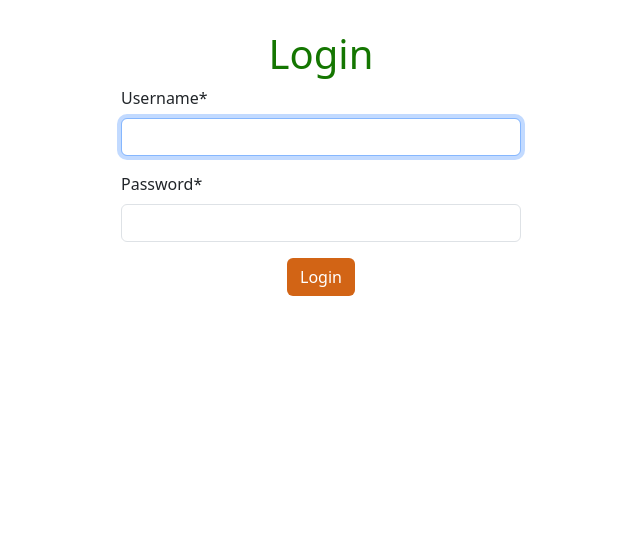
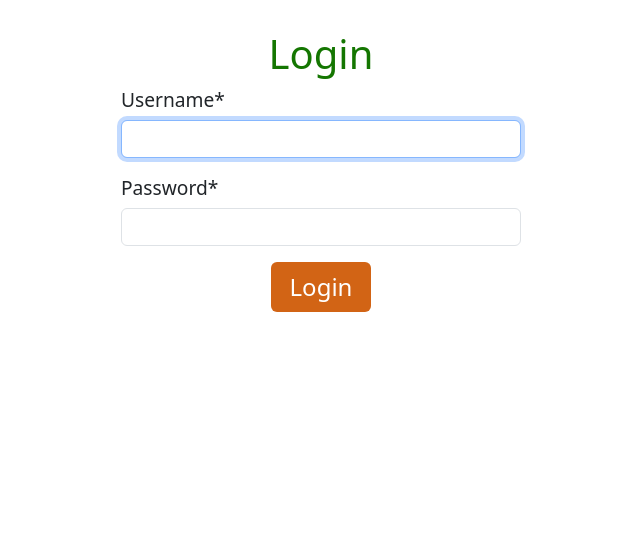
Before and after one commit to Iago-pixel/kitchen-service-mate, a Django app: page /accounts/login/ in a window 1280 px wide. Shown: the part 106-658 px from the top of the page, without its empty margins (319-959 px from the left). Run offline with Django 5.2, Linux system fonts and the light colour scheme; some libraries are stand-ins or nearby versions.

Commit message:
fix: improve login form styling with increased spacing and font size for better readability

```diff
--- a/static/css/styles.css
+++ b/static/css/styles.css
@@ -79,8 +79,13 @@ td {
   color: #137200;
 }
 
-.form div {
-  margin-bottom: 15px;
+.login div {
+  margin-bottom: 25px;
+  font-size: 1.2rem;
+}
+
+.login label {
+  margin-bottom: 5px;
 }
 
 .container-search input {
--- a/templates/registration/login.html
+++ b/templates/registration/login.html
@@ -6,11 +6,11 @@
   {% if form.errors %}
     <p class="text-center" style="color: red">Invalid credentials</p>
   {% endif %}
-  <form action="" method="post" style="max-width: 400px; width: 90%;" class="mx-auto form">
+  <form action="" method="post" style="max-width: 400px; width: 90%;" class="mx-auto login">
     {% csrf_token %}
     {{ form|crispy }}
     <div class="text-center">
-      <button type="submit" class="btn btn-orange">Login</button>
+      <button type="submit" class="btn btn-orange" style="width: 100px; font-size: 1.5rem;">Login</button>
     </div>
     <input type="hidden" name="next" value="{{ next }}">
   </form>
```
